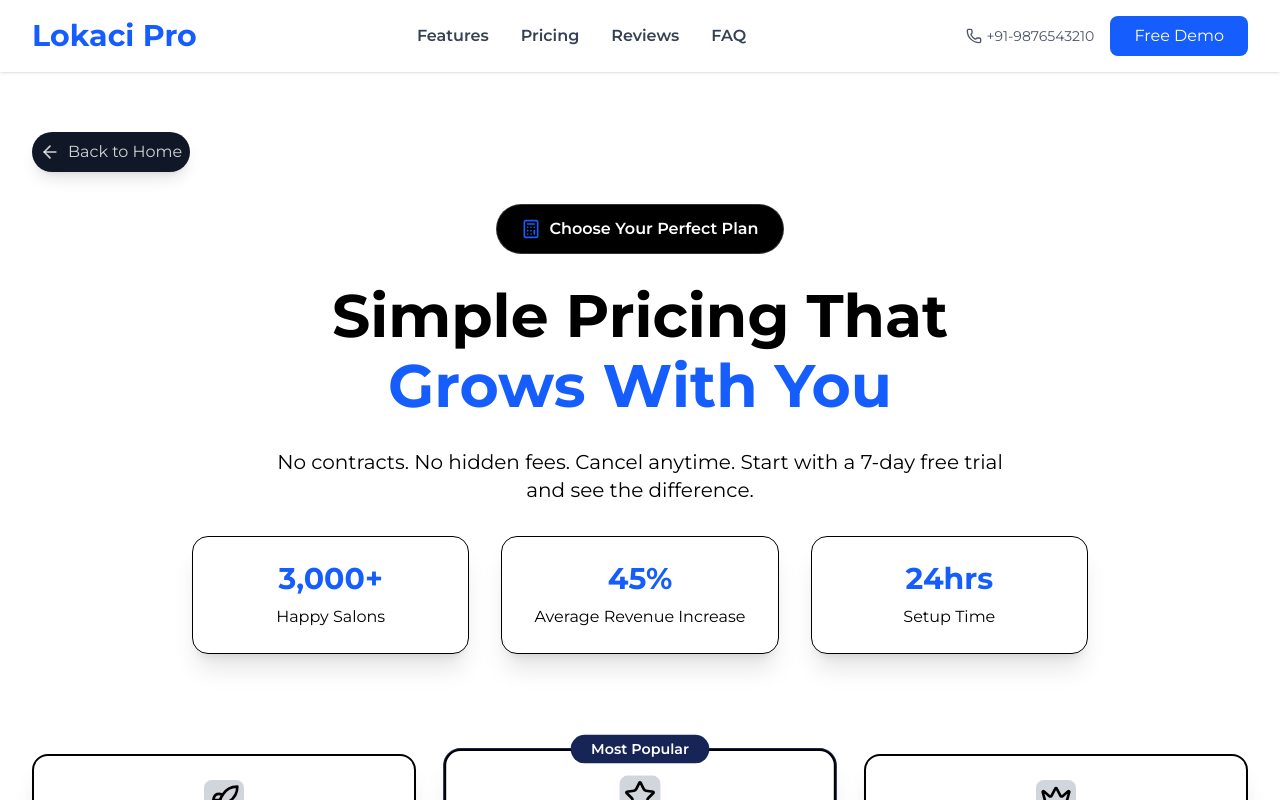
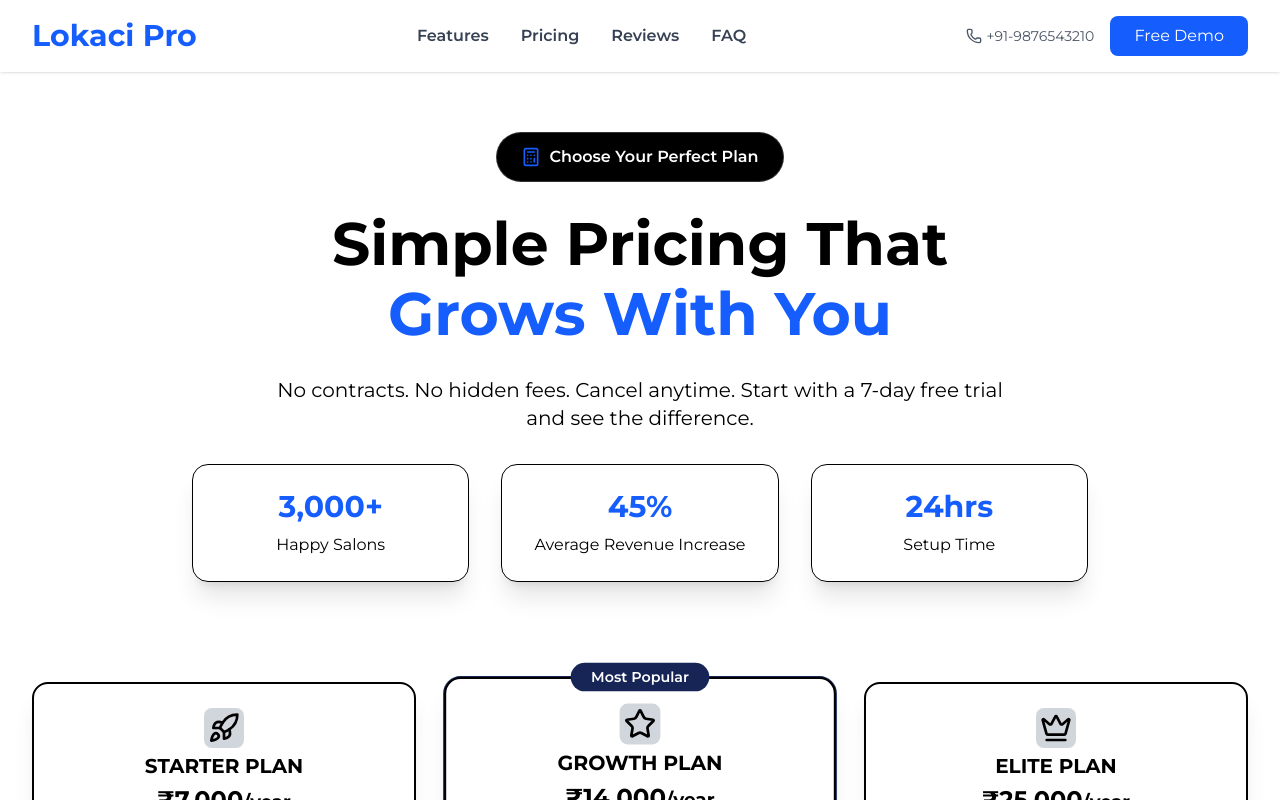
Before and after one commit to printAnkit/Lokaci-Pro, a React (Vite) app: page /pricing in a window 1280 px wide. Shown: the top 800 px of the page. Built offline with nearby package versions, Linux system fonts and the light colour scheme.

Commit message:
Remove back to home link from Pricing component for a cleaner layout

```diff
--- a/src/pages/Pricing.jsx
+++ b/src/pages/Pricing.jsx
@@ -121,14 +121,6 @@
       <section className="bg-white min-h-screen">
         <section className="relative py-15 overflow-hidden ">
           <div className="relative z-10 max-w-7xl mx-auto px-4 sm:px-6 lg:px-8">
-            {/* Back to Home Link */}
-            <Link
-              to="/"
-              className="inline-flex items-center text-white/80 hover:text-white mb-8 transition-colors group bg-gray-900 p-2 rounded-3xl shadow-lg "
-            >
-              <ArrowLeft className="h-5 w-5 mr-2 group-hover:-translate-x-1 transition-transform" />
-              Back to Home
-            </Link>
 
             <div className="text-center fade-in-up">
               <div className="inline-flex items-center bg-black backdrop-blur-sm border border-white/20 text-white px-6 py-3 rounded-full mb-8">
```
